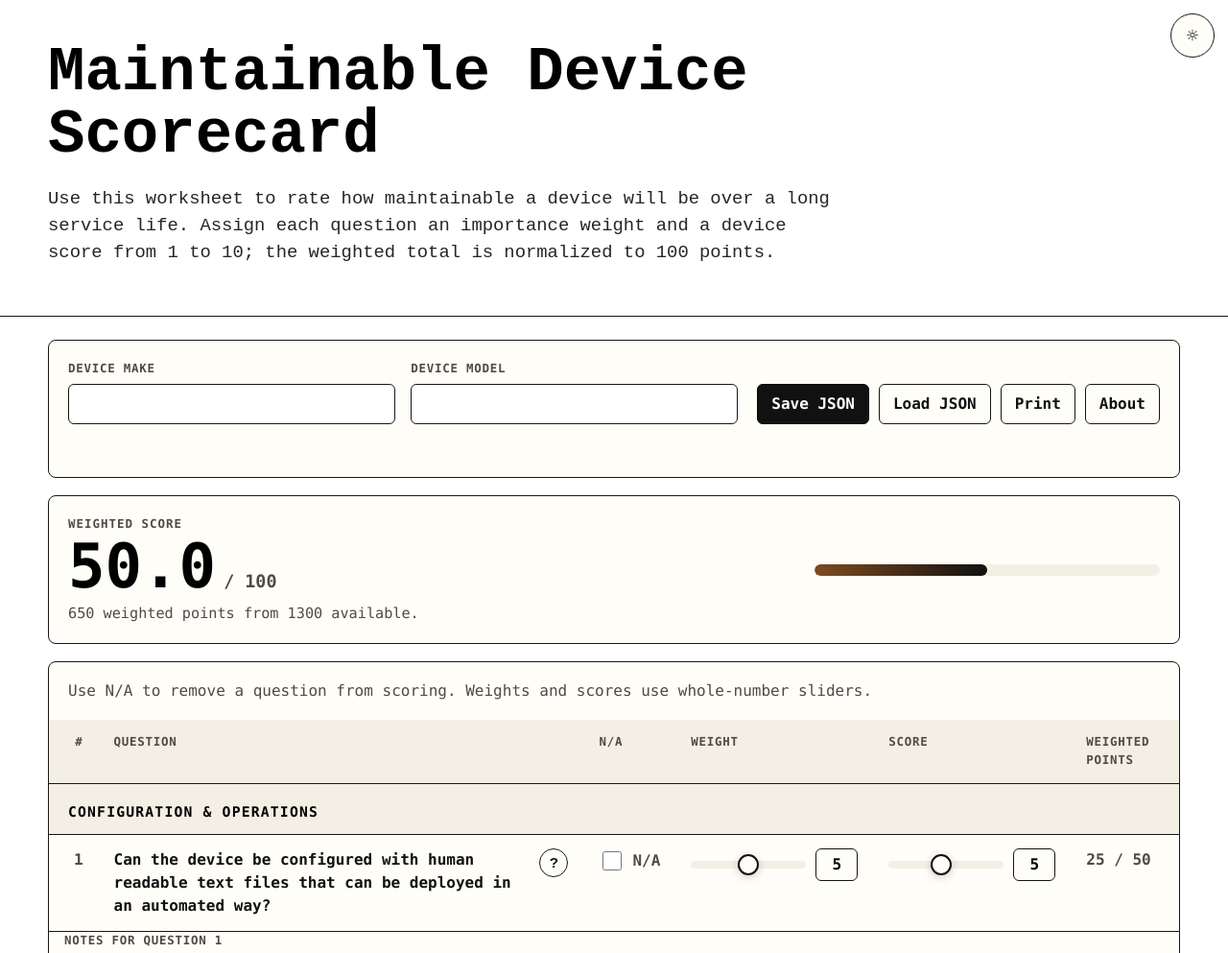
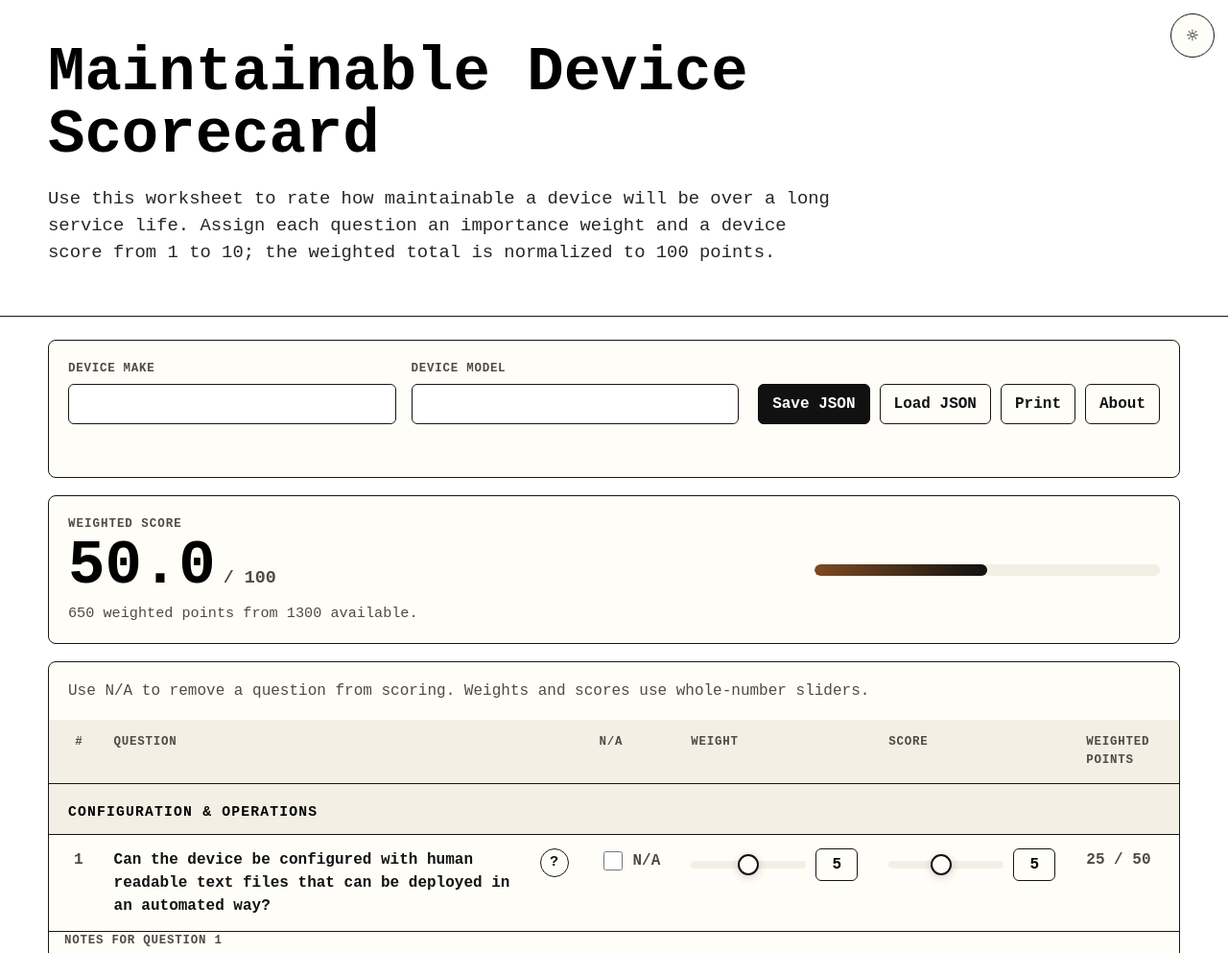
Before and after one commit to ubernaut/maintainable-device-scorecard, a website: page docs/index.html in a window 1280 px wide. Shown: the top 993 px of the page at 96% size. Drawn offline with Linux system fonts and the light colour scheme; a web font is replaced by a local one.

Commit message:
Restore custom fonts with dark help glyph fallback

```diff
--- a/docs/index.html
+++ b/docs/index.html
@@ -149,11 +149,6 @@
         font-family: var(--font-dark);
       }
 
-      body.light main,
-      body.light dialog {
-        font-family: var(--font-light-ui);
-      }
-
       body.dark.crt.crt-active::after,
       body.dark.crt.is-loading::after {
         position: fixed;
@@ -551,10 +546,13 @@
         place-items: center;
         border-radius: 50%;
         padding: 0;
-        font-family: Arial, Helvetica, sans-serif;
         font-size: 0.95rem;
         font-weight: 700;
         line-height: 1;
+      }
+
+      body.dark .question-help-button {
+        font-family: Arial, Helvetica, sans-serif;
       }
 
       .na-cell {
```
Also changed, not shown: index.html (+4 -6 lines).
